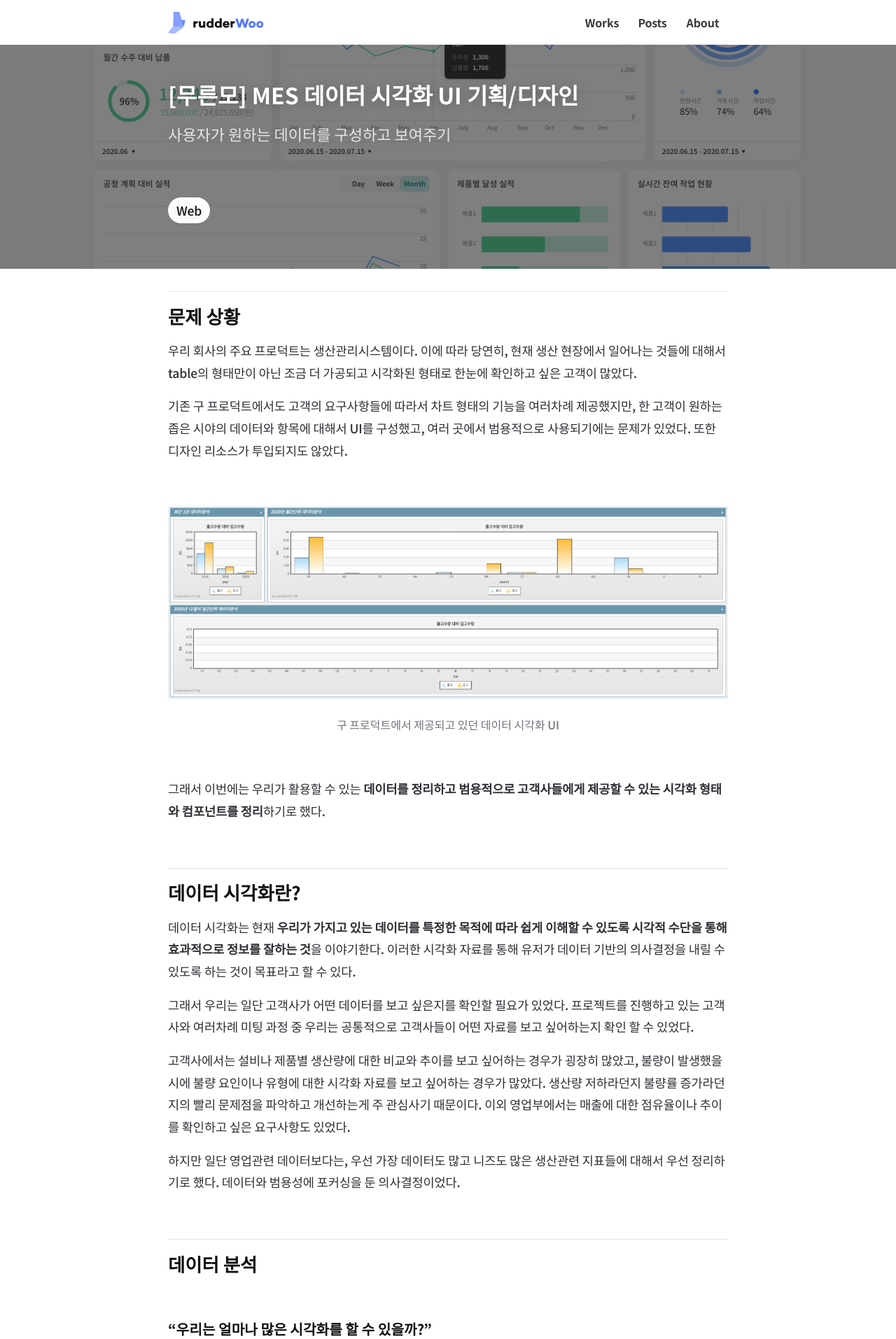
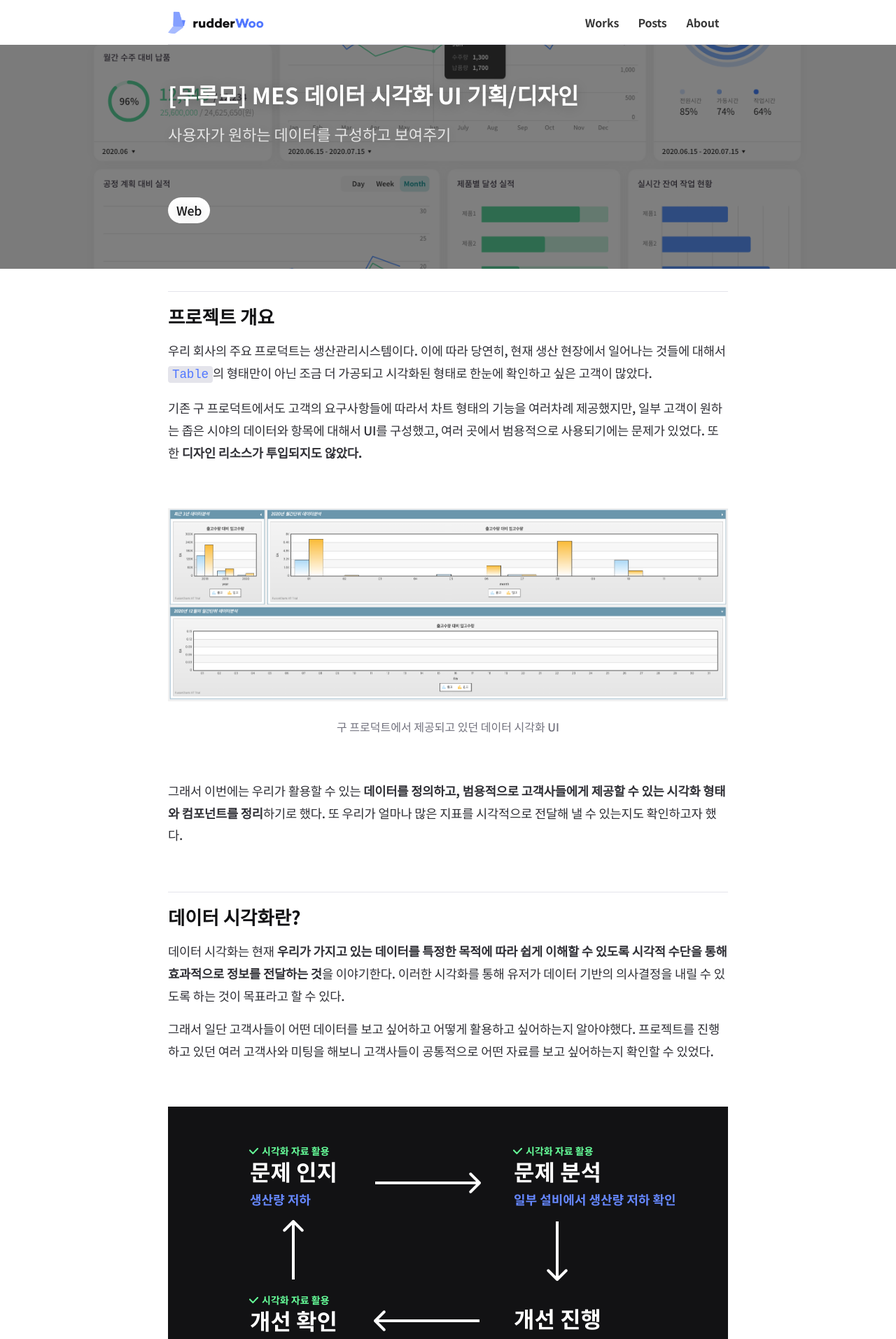
Before and after one commit to rudderWoo/Woo.github.io, a Jekyll site: the page built from _works/moornmo-project-1.md, in a window 1280 px wide. Shown: the top 1913 px of the page at 70% size. Built offline with Jekyll 4.4.1, drawn with Linux system fonts in a browser that asks for light colours; nearby versions of some CDN libraries; some of the changed text lies outside the part shown.

Commit message:
데이터 시각화 추가 수정

```diff
--- a/_sass/base/_global.scss
+++ b/_sass/base/_global.scss
@@ -102,8 +102,8 @@ samp {
 code {
   color: $primary-color;
   background-color: $border-color;
-  border-radius: 8px;
-  padding: 4px 6px;
+  border-radius: 4px;
+  padding: 2px 6px;
 }
 dt {
   font-weight: bold;
--- a/_works/moornmo-project-1.md
+++ b/_works/moornmo-project-1.md
@@ -10,11 +10,11 @@ order: 1
 
 ---
 
-### 문제 상황
+### 프로젝트 개요
 
-우리 회사의 주요 프로덕트는 생산관리시스템이다. 이에 따라 당연히, 현재 생산 현장에서 일어나는 것들에 대해서 table의 형태만이 아닌 조금 더 가공되고 시각화된 형태로 한눈에 확인하고 싶은 고객이 많았다.
+우리 회사의 주요 프로덕트는 생산관리시스템이다. 이에 따라 당연히, 현재 생산 현장에서 일어나는 것들에 대해서 `Table`의 형태만이 아닌 조금 더 가공되고 시각화된 형태로 한눈에 확인하고 싶은 고객이 많았다.
 
-기존 구 프로덕트에서도 고객의 요구사항들에 따라서 차트 형태의 기능을 여러차례 제공했지만, 한 고객이 원하는 좁은 시야의 데이터와 항목에 대해서 UI를 구성했고, 여러 곳에서 범용적으로 사용되기에는 문제가 있었다. 또한 디자인 리소스가 투입되지도 않았다.
+기존 구 프로덕트에서도 고객의 요구사항들에 따라서 차트 형태의 기능을 여러차례 제공했지만, 일부 고객이 원하는 좁은 시야의 데이터와 항목에 대해서 UI를 구성했고, 여러 곳에서 범용적으로 사용되기에는 문제가 있었다. 또한 **디자인 리소스가 투입되지도 않았다.**
 
 <br>
 
@@ -23,7 +23,7 @@ order: 1
 
 <br>
 
-그래서 이번에는 우리가 활용할 수 있는 **데이터를 정리하고 범용적으로 고객사들에게 제공할 수 있는 시각화 형태와 컴포넌트를 정리**하기로 했다.
+그래서 이번에는 우리가 활용할 수 있는 **데이터를 정의하고, 범용적으로 고객사들에게 제공할 수 있는 시각화 형태와 컴포넌트를 정리**하기로 했다. 또 우리가 얼마나 많은 지표를 시각적으로 전달해 낼 수 있는지도 확인하고자 했다.
 
 <br>
 
@@ -31,16 +31,21 @@ order: 1
 
 ### 데이터 시각화란?
 
-데이터 시각화는 현재 **우리가 가지고 있는 데이터를 특정한 목적에 따라 쉽게 이해할 수 있도록 시각적 수단을 통해 효과적으로 정보를 잘하는 것**을 이야기한다. 이러한 시각화 자료를 통해 유저가 데이터 기반의 의사결정을 내릴 수 있도록 하는 것이 목표라고 할 수 있다.
+데이터 시각화는 현재 **우리가 가지고 있는 데이터를 특정한 목적에 따라 쉽게 이해할 수 있도록 시각적 수단을 통해 효과적으로 정보를 전달하는 것**을 이야기한다. 이러한 시각화를 통해 유저가 데이터 기반의 의사결정을 내릴 수 있도록 하는 것이 목표라고 할 수 있다.
+
+그래서 일단 고객사들이 어떤 데이터를 보고 싶어하고 어떻게 활용하고 싶어하는지 알아야했다. 프로젝트를 진행하고 있던 여러 고객사와 미팅을 해보니 고객사들이 공통적으로 어떤 자료를 보고 싶어하는지 확인할 수 있었다.
+
+<br>
 
 
-그래서 우리는 일단 고객사가 어떤 데이터를 보고 싶은지를 확인할 필요가 있었다. 프로젝트를 진행하고 있는 고객사와 여러차례 미팅 과정 중 우리는 공통적으로 고객사들이 어떤 자료를 보고 싶어하는지 확인 할 수 있었다.
+![문제 해결 프로세스](/Woo.github.io/assets/img/works/moornmo-1/4.png)
+<figcaption>고객사에서 원하는 문제 해결 프로세스</figcaption>
 
-고객사에서는 설비나 제품별 생산량에 대한 비교와 추이를 보고 싶어하는 경우가 굉장히 많았고, 불량이 발생했을 시에 불량 요인이나 유형에 대한 시각화 자료를 보고 싶어하는 경우가 많았다. 생산량 저하라던지 불량률 증가라던지의 빨리 문제점을 파악하고 개선하는게 주 관심사기 때문이다. 이외 영업부에서는 매출에 대한 점유율이나 추이를 확인하고 싶은 요구사항도 있었다.
+<br>
 
+고객사의 주 관심사는 **생산량 저하라던지 불량률 증가라던지의 문제점을 빠르게 파악하고 개선**하는 것이다. 그래서 설비나 제품별 생산량에 대한 비교와 추이를 보고 싶어하는 경우가 굉장히 많았고, 불량이 발생했을 시에 불량 요인이나 유형에 대한 시각화 자료를 보고 싶어하는 경우가 많았다. 영업부의 경우에는 같은 이유로 매출에 대한 점유율이나 추이를 확인하고 싶은 니즈도 있었다.
 
-
-하지만 일단 영업관련 데이터보다는, 우선 가장 데이터도 많고 니즈도 많은 생산관련 지표들에 대해서 우선 정리하기로 했다. 데이터와 범용성에 포커싱을 둔 의사결정이었다.
+우리가 보여줄 수 있는 지표들을 확인하기 위해, 우리가 가진 데이터들을 분석하고 정리하기로 했다.
 
 <br>
 
@@ -52,33 +57,45 @@ order: 1
 
 #### "우리는 얼마나 많은 시각화를 할 수 있을까?"
 
-보고자하는 시각화 자료들의 아무 생각없이 리스트 하다보니 어떤 패턴이 눈에 걸리기 시작했다.
+제공하고자 시각화 자료들을 아무 생각없이 리스트 하다보니 일정한 패턴이 눈에 걸리기 시작했다.
+
+![지표 이름 패턴](/Woo.github.io/assets/img/works/moornmo-1/3.png)
+<figcaption>지표들의 이름에서 보이는 일정한 패턴</figcaption>
 
 <br>
+
+위처럼 지표의 이름들을 모두 **"A별 B"**로 정리할 수가 있었다. 우리는 여기서 A는 무엇이고 B는 무엇인지 확인해 보기로 했다.
+
+모든 데이터는 **행 `row`과 열 `column`**로 구성되어 있다. 데이터 한 `row`가 가지고 있는 속성들이 `column`이라고 생각하면 된다. 예를 들어서 아래 생산에 대해서 가지고 있는 데이터를 살펴보자.
+
+![생산실적 데이터 예시](/Woo.github.io/assets/img/works/moornmo-1/5.png)
+<figcaption>생산실적 데이터 예시</figcaption>
+
 <br>
 
-지표들을 모두 "A별 B"로 정리할 수가 있었다. A는 뭐고 B는 뭐인지 정형화된 기준을 마련하기로 했다.
+위 상황에서는 데이터 한 `row`의 성격을 나타내는 속성에 작업자, 설비, 공정과 같은 것들이 `column`으로 존재하는 것이다. 데이터를 분류할때 우리는 이 `column`들을 기준으로 `grouping` 하는 행위를 하게 된다. 그렇기 때문에 앞선 패턴에서의 **A는 작업자, 설비, 공정과 같은** `column`으로 볼 수가 있다.
 
-모든 데이터는 행(row)과 열(colum)로 구성되어 있다. 데이터 한 row가 가지고 있는 속성들이 Colum이라고 생각하면 된다. 아래는 우리가 생산에 대해서 가지고 있는 유의미한 데이터 형태이다.
+또, 우리는 보고자하는 것에 따라 B를 정할 수가 있는데, 이는 **A에 따라 `grouping` 한 데이터끼리 계산되고 가공될 수 있는 값**이 된다. 예를 들면 위 상황에서 **B는 생산량이나 생산 점유율**이다. 불량 데이터도 마찬가지였다.
+
+![불량실적 데이터 예시](/Woo.github.io/assets/img/works/moornmo-1/6.png)
+<figcaption>불량실적 데이터 예시</figcaption>
 
 <br>
+
+여기서 **A는 작업자, 설비, 제품, 공정, 요인, 유형**이 된다. **B는 분류에 따른 불량량의 합 또는 불량량 점유율**이다.
+
 <br>
 
-**Colum은 데이터를 분류하는 기준**이 된다. 그렇기 때문에 **A는 Colum**이 된다. 우리는 보고자하는 것에 따라 B를 정할 수가 있는데, 이는 **A에 따라 그룹핑 한 데이터끼리 계산되고 가공될 수 있는 값**이 된다. 예를 들면 위 상황에서는 생산량이나 생산 점유율이다. 불량 데이터도 마찬가지였다.
+추가적으로, 지표의 목적이 비교인지 추이인지에 따라서 크게 두 갈래로 갈라질 수 있었다. 예를 들면 **[작업자별 생산량 비교], [특정 작업자의 생산량 추이]**이다. 비교지표는 여러 작업자들에 대해서 생산량을 비교할 수 있는 자료일 것이고, 추이지표는 특정 작업자에 대해서 일정 기간에 대한 생산량 변화를 확인할 수 있는 자료이다. 물론 여기서 특정 작업자는 여러 명일 수도 있었다. 이런 패턴에 따라서 그래서 생산수량과 불량 수랑에 대해서 뽑을수 있는 시각화 자료를 리스트 해보니 아래와 같았다.
+
+![패턴에 따른 제공 가능한 지표 수 리스팅](/Woo.github.io/assets/img/works/moornmo-1/7.png)
+<figcaption>패턴에 따른 제공 가능한 지표 수 리스팅</figcaption>
 
 <br>
-<br>
 
-여기서 A는 작업자, 설비, 제품, 공정, 요인, 유형이 된다. B는 분류에 따른 불량량의 합 또는 불량량 점유율이다.
+두 종류의 데이터 `Table`만으로 **40개의 유의미한 지표들**을 제공할 수 있었다.
 
-또 한자기 덧붙이자면 시각화하려는 목적이 비교인지 추이인지에 따라서 시각화 방식이 크게 두 갈래로 갈라질 수 있었다. 예를 들면 [작업자별 생산량 비교], [특정 작업자의 생산량 추이]이다. 비교 그래프는 여러 작업자들에 대해서 생산량을 비교할 수 있는 시각화 자료일 것이고, 추이는 특정 작업자에 대해서 일정 기간에 대한 생산량 변화를 확인할 수 있는 시각화 자료이다. 물론 여기서 특정 작업자는 여러 명일 수도 있었다.
-
-그래서 생산수량과 불량 수랑에 대해서 뽑을수 있는 시각화 자료를 리스트 해보니 아래와 같았다.
-
-<br>
-<br>
-
-이렇게나 많은 자료들을 제공할 수 있는 것이다.
+다른 데이터들도 저런 형태로 가공할 수 있는 지표들을 리스팅하고 각 지표별로 어떤 식으로 시각화하는 것이 효과적일지 고민하기 시작했다.
 
 <br>
 
@@ -86,26 +103,63 @@ order: 1
 
 ### UI 디자인
 
-범용적으로 사용할 수 있는 UI 컴포넌트를 만드는 것에 포커싱을 했고 해당 컴포넌트가 활용되는 예시 들에 대해서 정의했다. 이 관련해서는 GA 등의 레퍼런스들을 많이 찾고 확인하며 진행했다.
+우리는 디자인에 앞서 반드시 고려해야할 것들에 대해서 정의했다.
 
-UI에서 데이터 시각화를 할때는 가공된 데이터의 가시성도 중요하지만 유저가 원하는 데이터를 손쉽게 필터링 할 수 있게하는 것이 중요했다. 세부 메뉴에서는 서치바의 검색 조건을 통해 지정할 수 있도록 했다. 여러 항목들이 한 레이아웃 존재하는 대시보드에서는 항목별로 footer 쪽에서 지정할 수 있도록했다. 또한 이 형태가 모든 UI에서 동일하게 활용될 수 있도록 했다.
+
+> - **다양한 상황에 사용**할 수 있는 UI 컴포넌트를 만든다
+> - **표준화된 형태**의 UI를 만들내는 것에 집중한다.
+> - **사용자가 조건을 통해** 원하는 시각화 자료를 뽑아낼 수 있도록 한다.
+
+UI에서 데이터 시각화를 할때는 가공된 데이터의 가시성도 중요하지만 유저가 원하는 데이터를 손쉽게 필터링 할 수 있게하는 것이 중요했다.
+
+![기존 데이터 시각화 UI](/Woo.github.io/assets/img/works/moornmo-1/8.png)
+<figcaption>세부 메뉴에서는 상단 서치바의 검색 조건을 통해 조회할 수 있도록 했다.</figcaption>
 
 <br>
+
+여러 지표들이 **한 레이아웃 존재하는 대시보드**에서는 항목별로 컴포넌트 `footer` 쪽에서 설정할 수 있도록 했다. 또한 이 형태가 모든 UI에서 동일하게 활용될 수 있도록 했다.
+
 <br>
 
+![기존 데이터 시각화 UI](/Woo.github.io/assets/img/works/moornmo-1/13.png)
 
-또한, 변화 추이를 보는 경우에는 가공된 데이터의 덩어리 크기를 선택하게 해줘야했다. 월별로 보고 싶은지 일별로 보고싶은지 우리는 알 수 없기 때문이다.
+
+![기존 데이터 시각화 UI](/Woo.github.io/assets/img/works/moornmo-1/11.png)
+<figcaption>대시보드에서는 컴포넌트의 footer 쪽에서 조회할 수 있도록 했다.</figcaption>
 
 <br>
+
+![기존 데이터 시각화 UI](/Woo.github.io/assets/img/works/moornmo-1/12.png)
+<figcaption>또한, 변화 추이를 보는 경우에는 가공된 데이터의 덩어리 크기를 선택하게 해줘야했다.</figcaption>
+
 <br>
 
+또, 어차피 육안으로 정확한 수치를 보기 힘들기 때문에 시각적으로는 대략적인 수치의 예상이 가능하도록 하는데 집중하고, `툴팁`을 통해서 정확한 수치를 확인할 수 있도록 했다.
 
-또, 특수한 경우들도 있었는데 데이터가 찍힌 타임스템프를 가지고 시간별 빈도를 보여줄 수 있는 형태도 존재했고, 게이지 차트를 통해 전체에 대한 비율을 확인 할 수 있는 형태도 있었다.
+<br>
+
+![툴팁](/Woo.github.io/assets/img/works/moornmo-1/16.png)
+<figcaption>정확한 수치를 확인하기 좋은 가시성이 높은 툴팁을 활용</figcaption>
+
+<br>
+
+특수한 경우들도 있었는데 데이터가 찍힌 타임스템프를 가지고 시간별 빈도를 보여줄 수 있는 형태도 존재했고, 게이지 차트를 통해 전체에 대한 비율을 확인 할 수 있는 형태도 있었다.
+
+![기존 데이터 시각화 UI](/Woo.github.io/assets/img/works/moornmo-1/10.png)
+<figcaption>게이지 차트 컴포넌트를 활용한 컴포넌트</figcaption>
+
+<br>
+
+![기존 데이터 시각화 UI](/Woo.github.io/assets/img/works/moornmo-1/14.png)
+<figcaption>시간별 빈도를 보여줄 수 있는 대시보드 컴포넌트</figcaption>
 
 
 <br>
-<br>
 
+이렇게 만들어진 컴포넌트들을 자유롭게 조합하여 고객사가 원하는 대시보드의 형태를 빠르게 만들어낼 수 있다.
+
+![기존 데이터 시각화 UI](/Woo.github.io/assets/img/works/moornmo-1/15.png)
+<figcaption>조합을 통해 만들어진 대시보드</figcaption>
 
 <br>
 
@@ -113,8 +167,8 @@ UI에서 데이터 시각화를 할때는 가공된 데이터의 가시성도
 
 ### 마무리
 
-고객사들이 보고자하는 데이터의 형태를 다양하게 가져갈 수 있도록 하는 것이 이번 기획의 목표였다. 다른 형태의 데이터들이 쌓이고, 보고자하는 목적이 생겼을때에도 빠른 시간내에 대시보드나 메뉴를 구성하고 개발할 수 있는 발판 작업이었다고 생각한다.
+고객사들이 **원하는 간단한 지표가 생겼을때 빠르게 대응하고 제공**할 수 있도록하는 것이 이번 기획의 목표였다. 물론, 여러 테이블을 복합적으로 활용해서 유의미한 지표를 만들때는 분석에 대한 에너지를 쏟긴 해야한다. 하지만, 이번 기회에 정리된 페턴으로 이전보다 훨씬 빠르게 대응할 수 있을 거라고 생각한다.
 
-디자이너로서 데이터에 대한 이해도를 가지게 된 점도 개인적으로 좋았다. 어떤 형태로 데이터가 쌓이고 어떤형태로 보여져야하는지 고민하는 과정이 많은 도움이 되었다고 생각한다.
+디자이너로서 **데이터에 대한 이해도**를 가지게 된 점도 개인적으로 좋았다. 어떤 형태로 데이터가 쌓이고 어떤형태로 보여져야하는지 고민하는 과정이 많은 도움이 되었다고 생각한다.
 
-앞으로 고객사의 피드백에 따라서 여러 수정이 일어날 것으로 예상된다. 시각화하고자 하는 자료를 위해서 더 유의미한 데이터를 수집하기 위한 시도도 진행이 될 것이다. 데이터 시대에 스마트팩토리의 가치를 고객사에 전달하고 있는 우리 회사로서도 중요한 한 걸음이었다고 생각한다.
+앞으로 고객사의 피드백에 따라서 컴포넌트 자체도 여러 수정이 일어날 것으로 예상된다. `default` **조건에 대한 피드백도 들어올 것이고 원하는 데이터를 자유도있게 확인할 수 있는 모듈**도 원할 것이라고 생각이된다. 오히려 역으로 원하는 시각화 자료를 위해서 더 유의미한 데이터를 수집하기 위한 시도도 진행이 될 것이다. 이번 기획은 데이터 시대에 스마트팩토리의 가치를 고객사에 전달하고 있는 우리 회사로서도 중요한 한 걸음이 되었다고 생각하도 다음 시도를 암시하는 역할도 톡톡히 했다고 생각한다.
```
